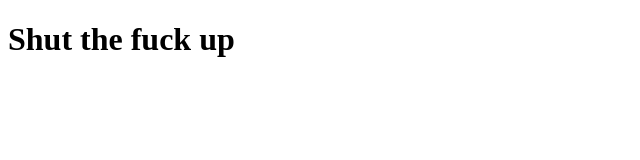
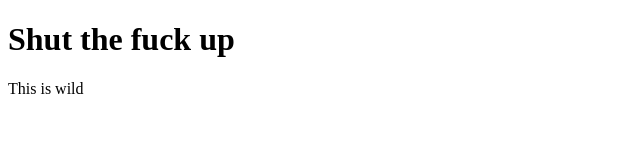
Before and after one commit to Thumbinthrew/git-test, a plain HTML site: page index.html in a window 1280 px wide. Shown: the full height of the page, 0-640 px from the left. Drawn offline with Linux system fonts and the light colour scheme.

Commit message:
second commit

```diff
--- a/index.html
+++ b/index.html
@@ -5,5 +5,6 @@
     </head>
     <body>
         <h1> Shut the fuck up</h1>
+        <p>This is wild</p>
     </body>
 </html>
```
